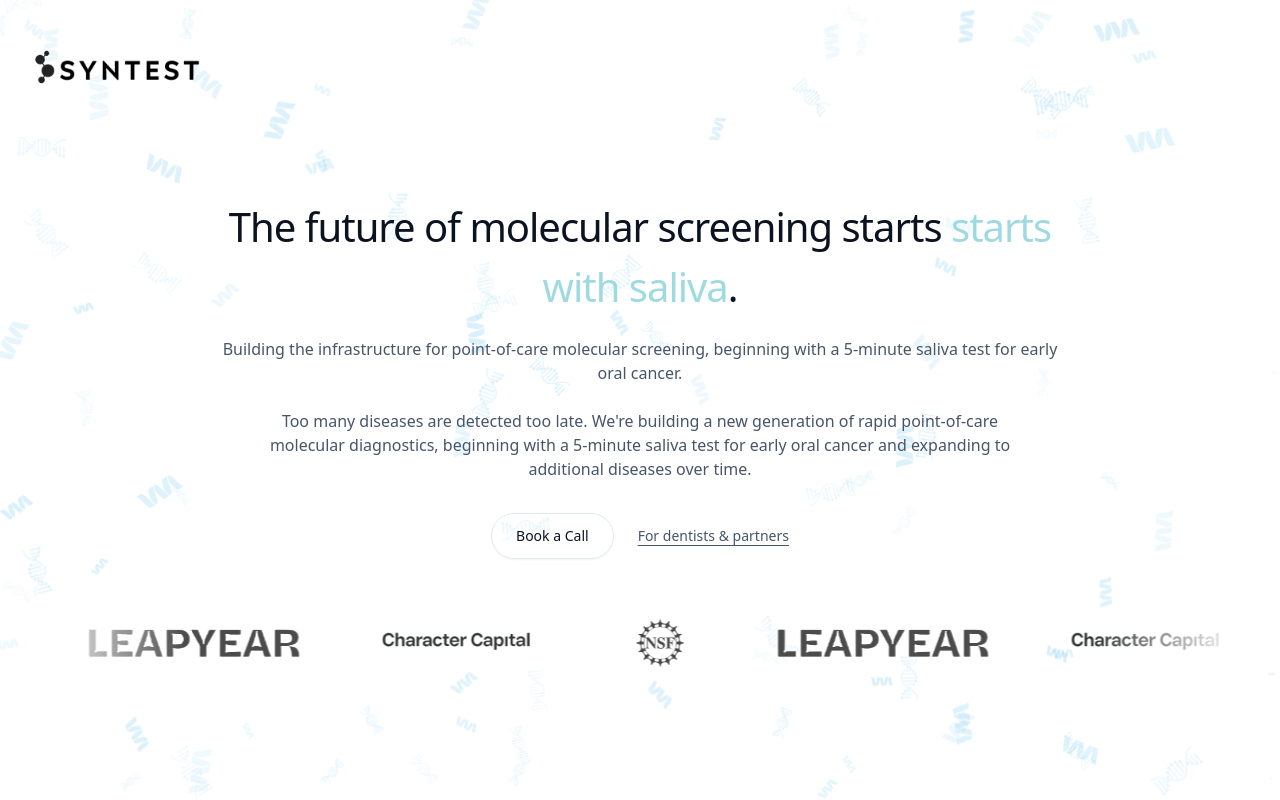
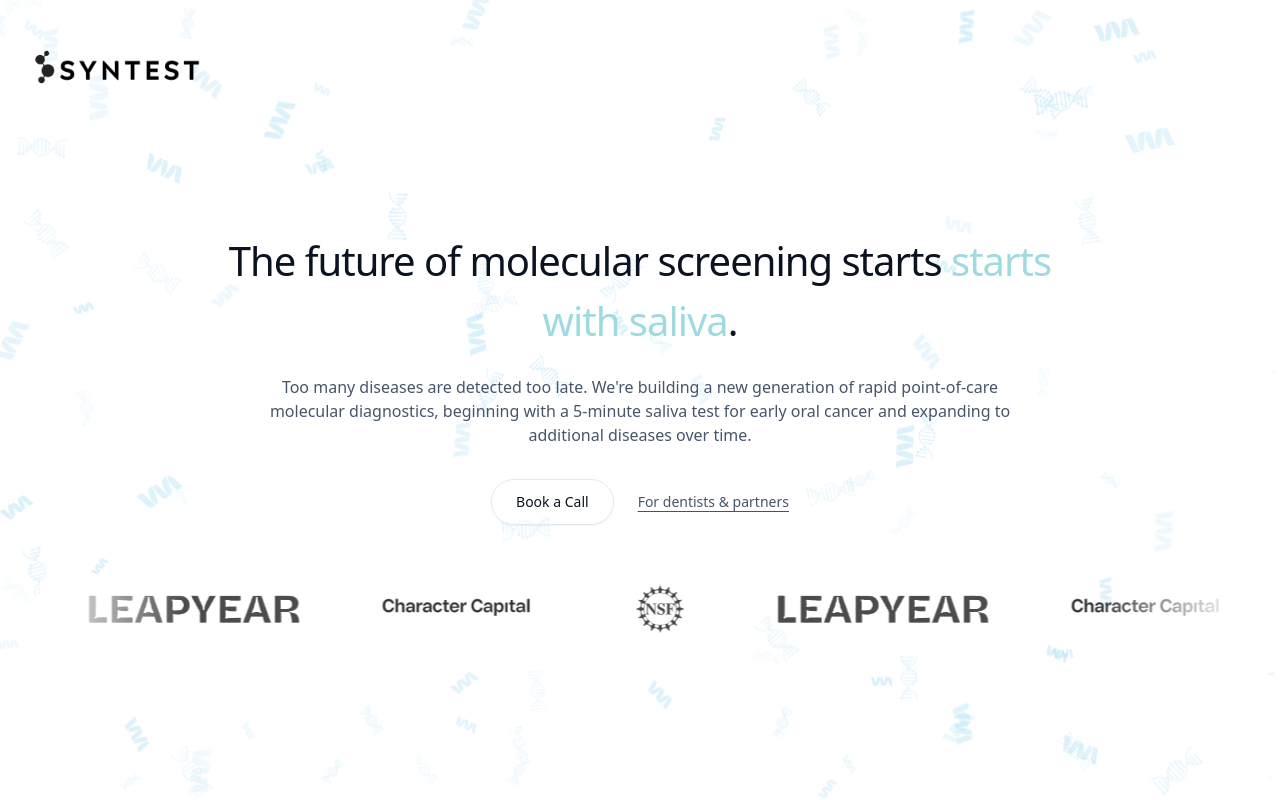
Before and after one commit to Tigeress06/syntest-landing-page, a React (Vite) app: page / in a window 1280 px wide. Built offline with nearby package versions, Linux system fonts and the light colour scheme.

Commit message:
new change

```diff
--- a/src/App.tsx
+++ b/src/App.tsx
@@ -34,9 +34,7 @@
                 <span>.</span>
               </h1>
 
-              <p className="mt-5 text-sm sm:text-base text-slate-600">
-                Building the infrastructure for point-of-care molecular screening, beginning with a 5-minute saliva test for early oral cancer.
-              </p>
+
 
               <p className="mx-auto mt-6 max-w-3xl text-sm sm:text-base text-slate-600">
                 Too many diseases are detected too late. We're building a new generation of rapid point-of-care molecular diagnostics, beginning with a 5-minute saliva test for early oral cancer and expanding to additional diseases over time.
```
